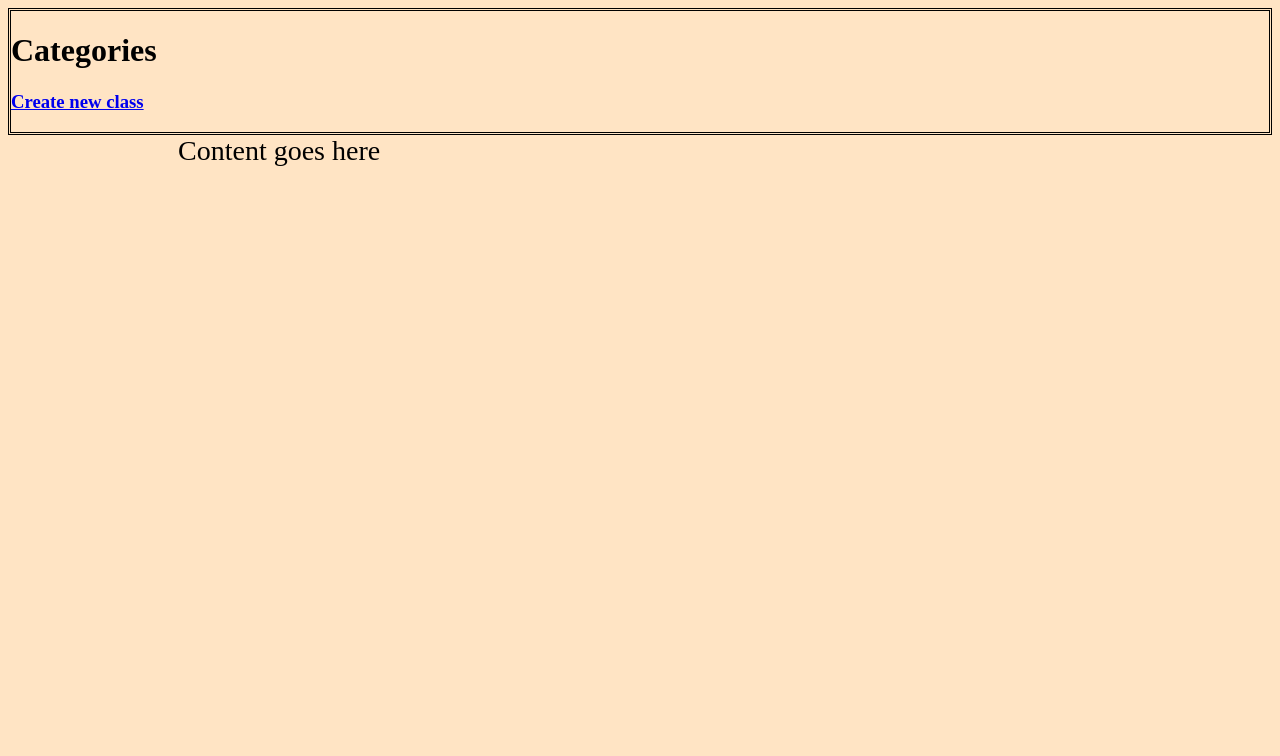
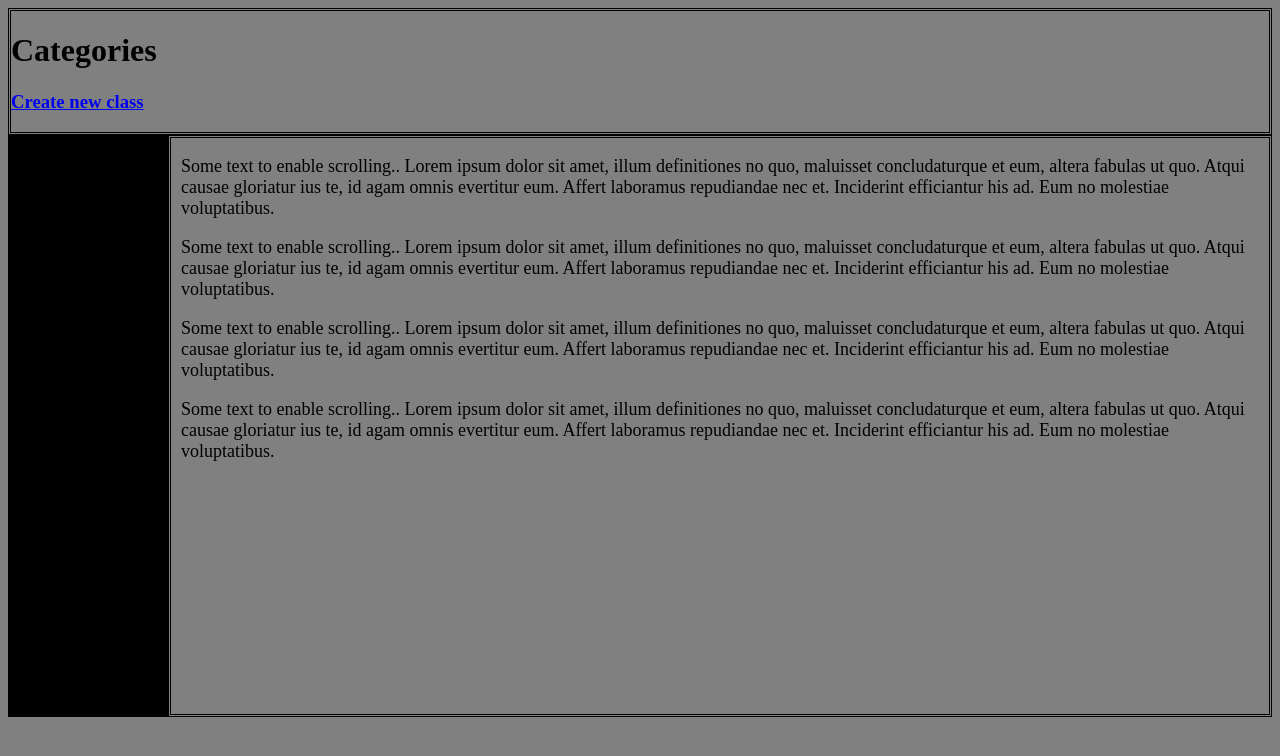
Before and after one commit to chuajosef1/udacity_catalog_project, a Flask app: page / in a window 1280 px wide. Shown: the top 756 px of the page. Run offline with Flask 2, Linux system fonts and the light colour scheme; data that the repository does not hold is empty.

Commit message:
bug: fix error with css loading
CSS not loading properly must press CTRL+SHFT+R in Chrome to reset

```diff
--- a/static/styles.css
+++ b/static/styles.css
@@ -1,12 +1,5 @@
 body {
-  background-color: bisque;
-}
-
-#border {
-  height: fit-content;
-  width: 100px;
-  border-style: double;
-  padding-left: 15px;
+  background-color: grey;
 }
 
 #border2 {
@@ -15,19 +8,13 @@ body {
   border-style: double;
   padding-left: 0px;
 }
-#border3 {
-  height: fit-content;
-  width: 100px;
-  border-style: double;
-  padding-left: 15px;
-}
 
 #sidenav {
-  height: fit-content; /* Full-height: remove this if you want "auto" height */
-  width: fit-content; /* Set the width of the sidebar */
+  height: 5.86in; /* Full-height: remove this if you want "auto" height */
+  width: 1.67in; /* Set the width of the sidebar */
   position: fixed; /* Fixed Sidebar (stay in place on scroll) */
 
-  background-color: #111; /* Black */
+  background-color: black; /* Black */
   overflow-x: hidden; /* Disable horizontal scroll */
   padding-top: 20px;
 }
@@ -35,8 +22,8 @@ body {
 #sidenav p {
   padding: 6px 8px 6px 16px;
   text-decoration: none;
-  font-size: 25px;
-  color: #818181;
+  font-size: 20px;
+  color: grey;
   display: block;
 }
 
@@ -46,6 +33,8 @@ body {
 
 #main {
   margin-left: 160px; /* Same as the width of the sidenav */
-  font-size: 28px; /* Increased text to enable scrolling */
+  height: 6in;
+  font-size: 18px; /* Increased text to enable scrolling */
   padding: 0px 10px;
+  border-style: double;
 }
--- a/templates/showCatalog.html
+++ b/templates/showCatalog.html
@@ -2,11 +2,10 @@
 
 <html>
   <head>
-    <link <link rel=stylesheet type=text/css href="{{ url_for('static', filename='styles.css')
-    }}">
+    <link rel=stylesheet type=text/css href="{{url_for('static',filename='styles.css')}}""></link>
   </head>
 
-  <body>
+  <body >
     <div id="border2">
       <h1>Categories</h1>
       <a href="#"><h3>Create new class</h3></a>
@@ -15,13 +14,18 @@
     <div id="sidenav">
       {% for category in categories %}
 
-      <p>{{ category.name }}</p>
+      <a href="#"
+        ><p>{{ category.name }}</p></a
+      >
 
       {% endfor %}
     </div>
 
-    <article id="main">
-      Content goes here
-    </article>
+    <div id = "main">
+            <p>Some text to enable scrolling.. Lorem ipsum dolor sit amet, illum definitiones no quo, maluisset concludaturque et eum, altera fabulas ut quo. Atqui causae gloriatur ius te, id agam omnis evertitur eum. Affert laboramus repudiandae nec et. Inciderint efficiantur his ad. Eum no molestiae voluptatibus.</p>
+            <p>Some text to enable scrolling.. Lorem ipsum dolor sit amet, illum definitiones no quo, maluisset concludaturque et eum, altera fabulas ut quo. Atqui causae gloriatur ius te, id agam omnis evertitur eum. Affert laboramus repudiandae nec et. Inciderint efficiantur his ad. Eum no molestiae voluptatibus.</p>
+            <p>Some text to enable scrolling.. Lorem ipsum dolor sit amet, illum definitiones no quo, maluisset concludaturque et eum, altera fabulas ut quo. Atqui causae gloriatur ius te, id agam omnis evertitur eum. Affert laboramus repudiandae nec et. Inciderint efficiantur his ad. Eum no molestiae voluptatibus.</p>
+            <p>Some text to enable scrolling.. Lorem ipsum dolor sit amet, illum definitiones no quo, maluisset concludaturque et eum, altera fabulas ut quo. Atqui causae gloriatur ius te, id agam omnis evertitur eum. Affert laboramus repudiandae nec et. Inciderint efficiantur his ad. Eum no molestiae voluptatibus.</p>
+    </div>
   </body>
 </html>
```
